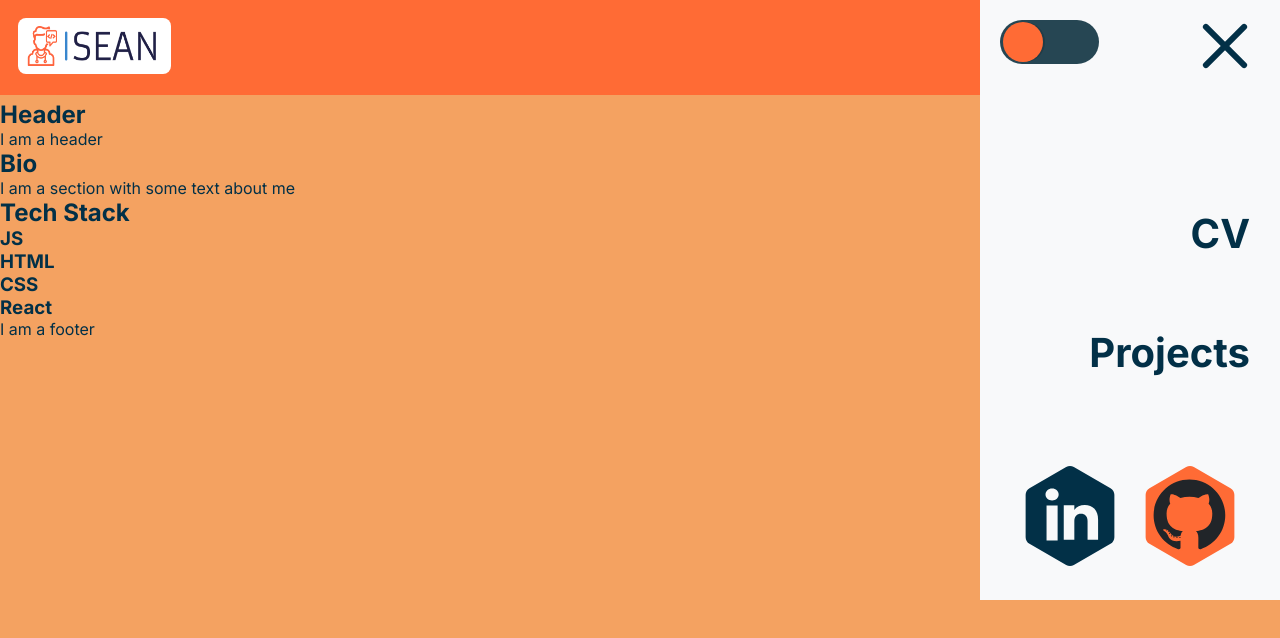
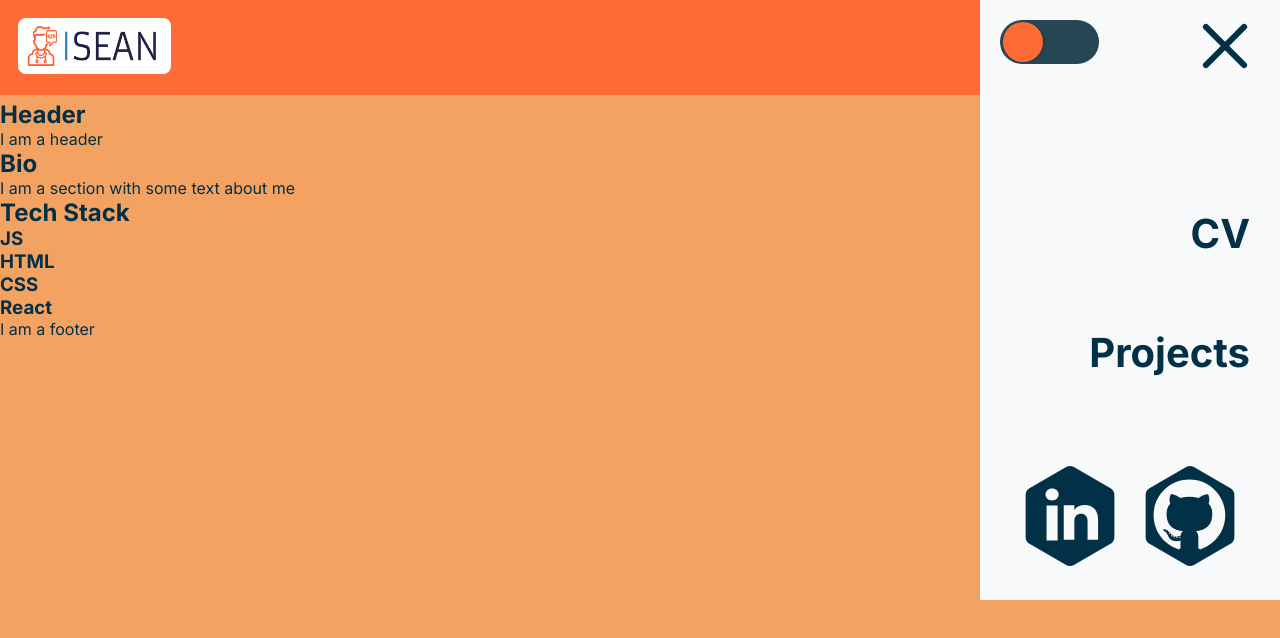
Before and after one commit to PurpleNurps/My-Portfolio, a Next.js app: page / in a window 1280 px wide. Both pictures are taken after a click on the element 1225 px from the left and 47 px from the top of the page. Shown: the top 638 px of the page. Built offline with nearby package versions, Linux system fonts and the light colour scheme.

Commit message:
trying to fix images and checkbox when user prefers light mode- added themed image function to wait for resolvedTheme

```diff
--- a/app/Components/NavBar.js
+++ b/app/Components/NavBar.js
@@ -11,7 +11,7 @@ export default function NavBar() {
     typeof window !== "undefined" &&
     window.matchMedia("(prefers-color-scheme: dark)").matches;
   const { theme, setTheme } = useTheme(prefersDarkMode ? "dark" : "light");
-  const [isChecked, setIsChecked] = useState(theme === "light");
+  const [isChecked, setIsChecked] = useState(!prefersDarkMode);
   console.log(theme);
   console.log(isChecked);
 
@@ -27,11 +27,30 @@ export default function NavBar() {
         src = "/orange-linkedin.svg";
         break;
       default:
-        src = "/next.svg";
+        src = "/orange-linkedin.svg";
         break;
     }
-    return <Image src={src} width={100} height={100} alt="linkedin logo" className={styles.menu_image}/>;
+    return <Image src={src} width={100} height={100} alt="LinkedIn logo" className={styles.menu_image}/>;
   }
+
+  function GitHubImage() {
+    const { resolvedTheme } = useTheme();
+    let src;
+
+    switch (resolvedTheme) {
+      case "light":
+        src = "/blue-github.svg";
+        break;
+      case "dark":
+        src = "/orange-github.svg";
+        break;
+      default:
+        src = "/orange-github.svg";
+        break;
+    }
+    return <Image src={src} width={100} height={100} alt="GitHub logo" className={styles.menu_image}/>;
+  }
+
 
   // useEffect(() => {
   //   const prefersDarkMode = window.matchMedia("(prefers-color-scheme: dark)").matches;
@@ -146,13 +165,7 @@ export default function NavBar() {
             <LinkedInImage />
           </Link>
           <Link className="noSelect" href="https://github.com/PurpleNurps">
-            <Image
-              className={styles.menu_image}
-              src={isChecked ? "/blue-github.svg" : "/orange-github.svg"}
-              width={100}
-              height={100}
-              alt="github logo"
-            />
+            <GitHubImage />
           </Link>
         </div>
       </div>
```
